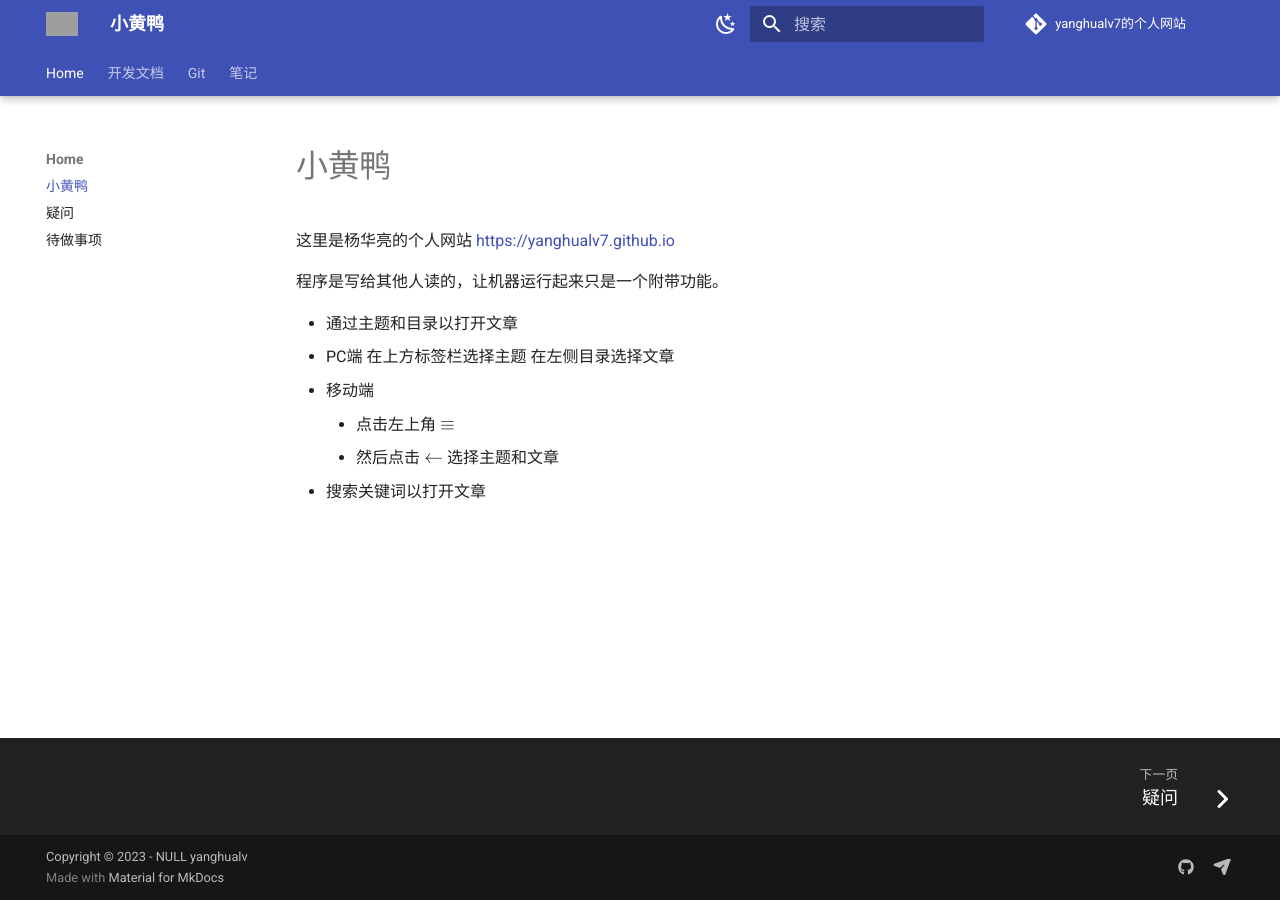
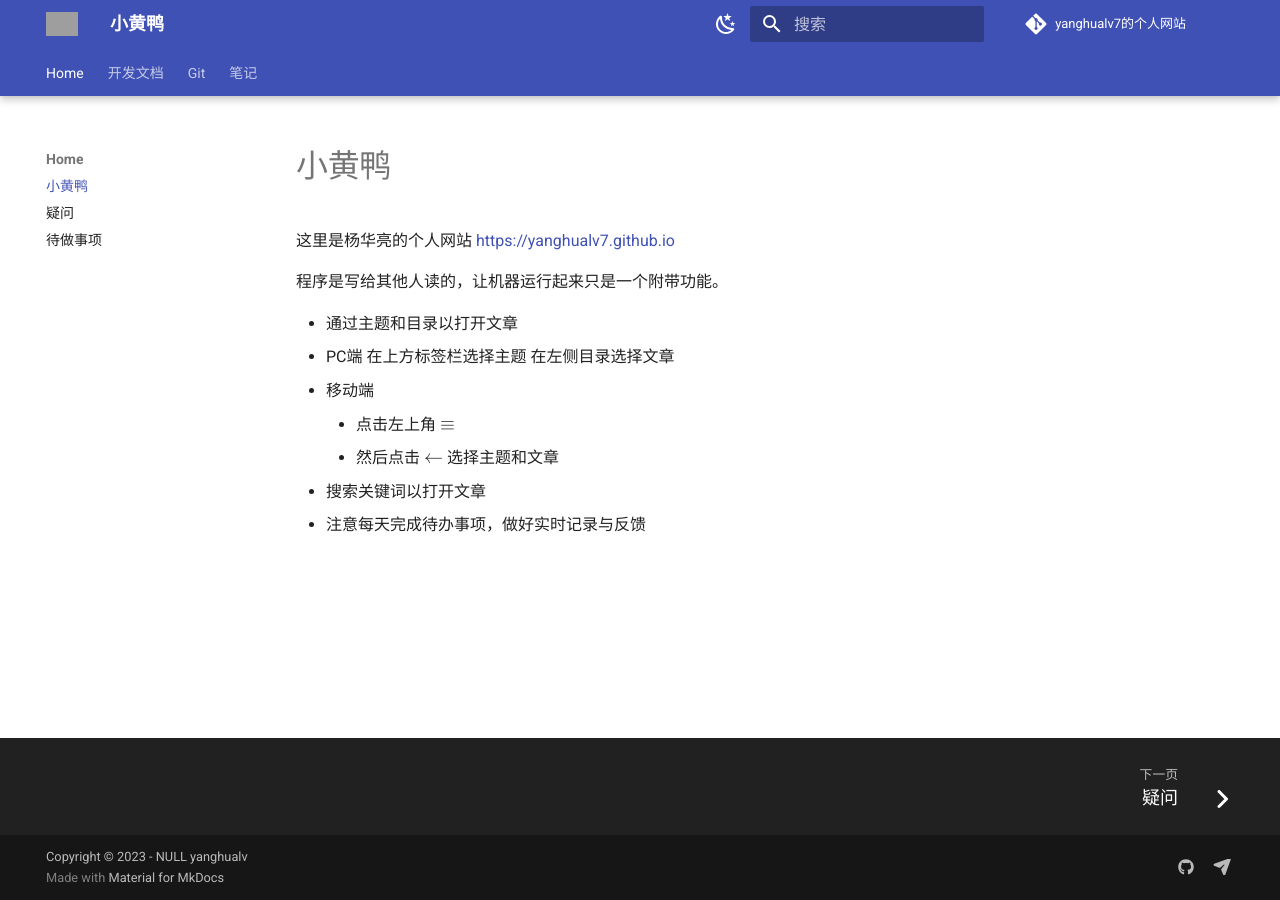
Before and after one commit to yanghualv7/yanghualv7.github.io, an MkDocs documentation site: the page built from docs/index.md, in a window 1280 px wide. Built offline with MkDocs 1.6.1 and Material for MkDocs 9.7.7, drawn with Linux system fonts in a browser that asks for light colours; nearby versions of some CDN libraries; comment, search, counter and statistics services are not loaded; grey boxes are pictures that could not be loaded.

Commit message:
+新增主界面内容

```diff
--- a/docs/index.md
+++ b/docs/index.md
@@ -10,3 +10,4 @@
     - 点击左上角 $&#8801$
     - 然后点击 $\leftarrow$ 选择主题和文章
 - 搜索关键词以打开文章
+- 注意每天完成待办事项，做好实时记录与反馈
```
